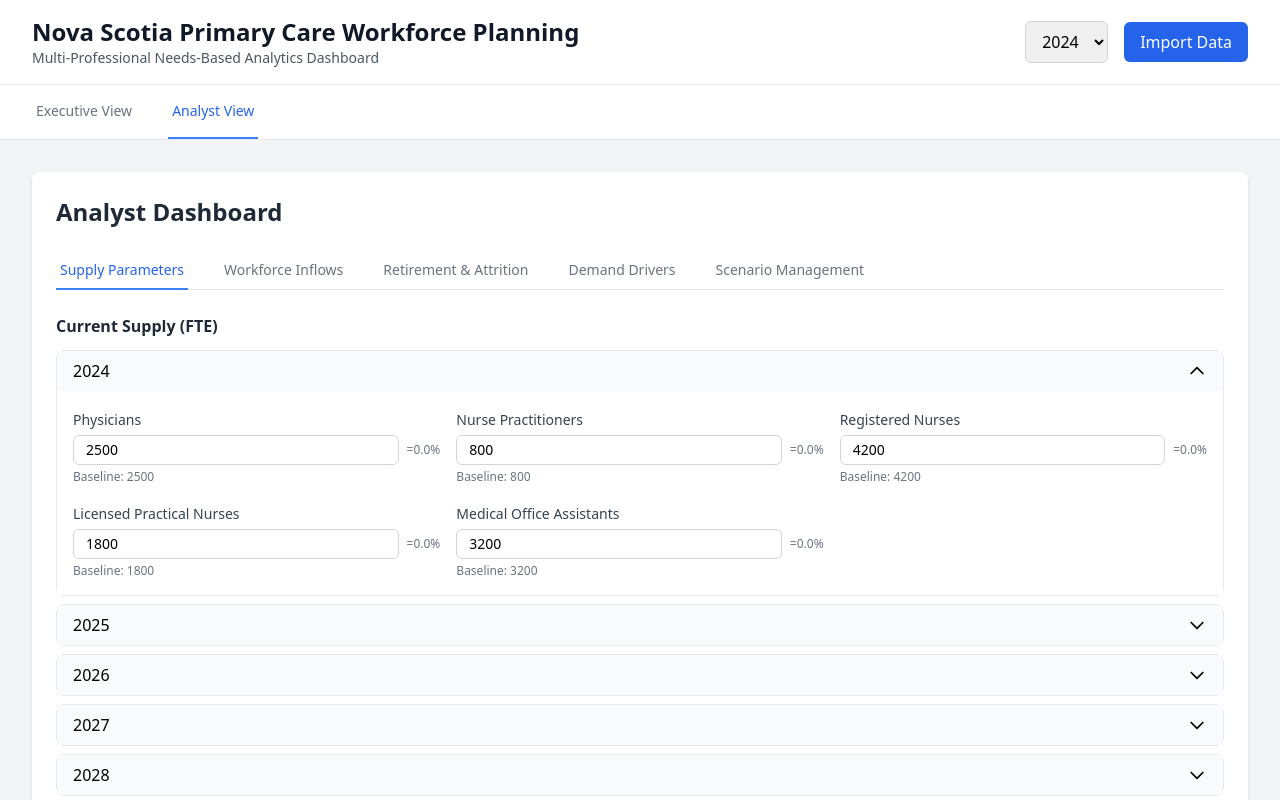
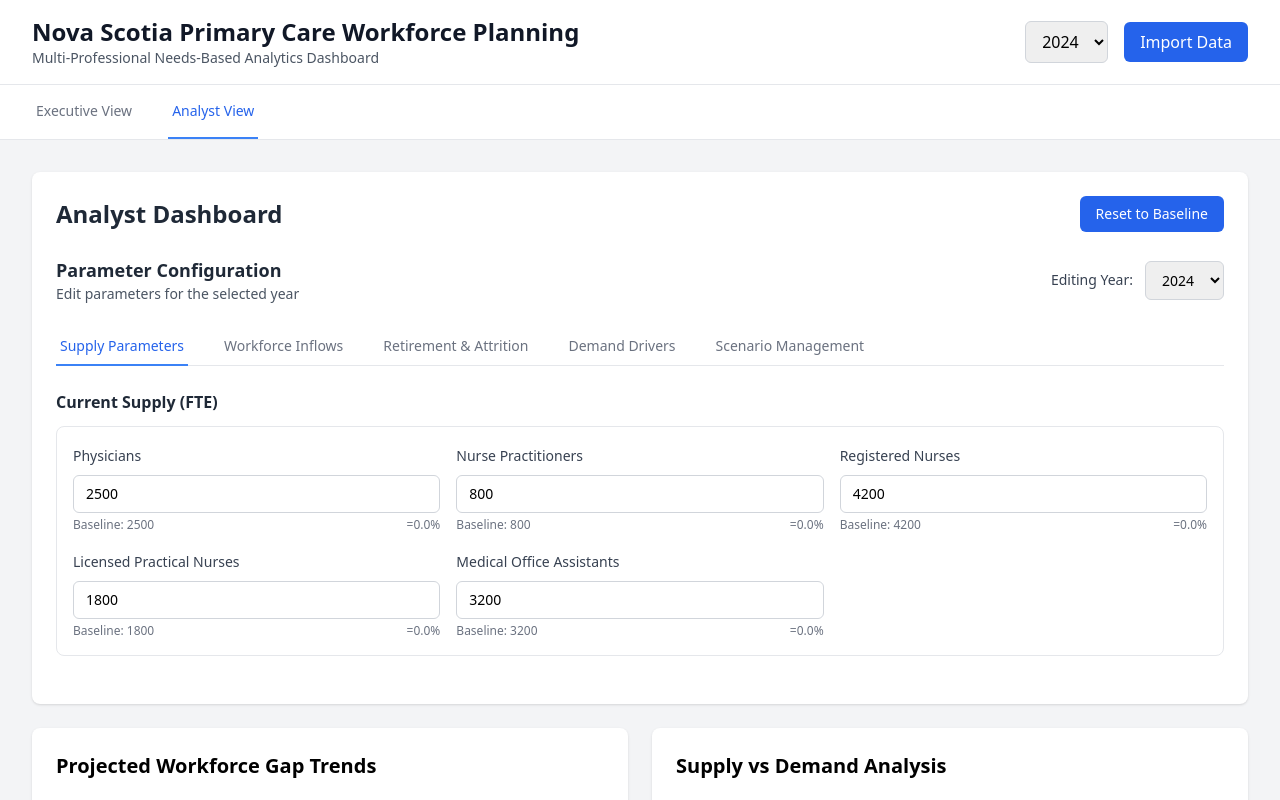
Before and after one commit to joshburslem/COMPASS, a React (Vite) app: page / in a window 1280 px wide. Both pictures are taken after a click on the button "Analyst View". Shown: the top 800 px of the page. Built offline with nearby package versions, Linux system fonts and the light colour scheme.

Commit message:
Restored to 'a39a32eb292e0a7d6dcd27ef494e6a3bf80f662c'
Replit-Restored-To: a39a32eb292e0a7d6dcd27ef494e6a3bf80f662c

```diff
--- a/src/App.jsx
+++ b/src/App.jsx
@@ -11,6 +11,7 @@ function App() {
   const [showDataImport, setShowDataImport] = React.useState(false);
   const [selectedOccupations, setSelectedOccupations] = React.useState(['All']);
   const [activeParameterTab, setActiveParameterTab] = React.useState('supply');
+  const [selectedParameterYear, setSelectedParameterYear] = React.useState(2024);
   const [unsavedChanges, setUnsavedChanges] = React.useState(false);
   const [pendingChanges, setPendingChanges] = React.useState({}); // Track pending parameter changes
 
@@ -250,6 +251,12 @@ function App() {
     setPendingChanges({});
   };
 
+  const resetToBaseline = () => {
+    setEditingParameters(workforceData.baselineParameters);
+    setUnsavedChanges(true);
+    setPendingChanges({});
+  };
+
   const updateParameter = (paramType, year, occupation, value) => {
     const newParams = { ...editingParameters };
     if (!newParams[paramType][year]) {
@@ -410,8 +417,9 @@ function App() {
       <div className="bg-white rounded-lg shadow p-6">
         <div className="flex justify-between items-center mb-6">
           <h2 className="text-2xl font-bold text-gray-800">Analyst Dashboard</h2>
+          <div className="flex items-center space-x-3">
             {unsavedChanges && (
-            <div className="flex items-center space-x-3">
+              <>
                 <span className="text-sm text-orange-600 font-medium">Unsaved changes</span>
                 <button
                   onClick={applyParameterChanges}
@@ -425,8 +433,37 @@ function App() {
                 >
                   Reset
                 </button>
+              </>
+            )}
+            <button
+              onClick={resetToBaseline}
+              className="bg-blue-600 text-white px-4 py-2 rounded-md hover:bg-blue-700 text-sm"
+            >
+              Reset to Baseline
+            </button>
           </div>
-          )}
+        </div>
+
+        {/* Year Selector */}
+        <div className="mb-6">
+          <div className="flex items-center justify-between">
+            <div>
+              <h3 className="text-lg font-semibold text-gray-800">Parameter Configuration</h3>
+              <p className="text-sm text-gray-600">Edit parameters for the selected year</p>
+            </div>
+            <div className="flex items-center space-x-3">
+              <label className="text-sm font-medium text-gray-700">Editing Year:</label>
+              <select
+                value={selectedParameterYear}
+                onChange={(e) => setSelectedParameterYear(parseInt(e.target.value))}
+                className="border border-gray-300 rounded-md px-3 py-2 text-sm focus:outline-none focus:ring-2 focus:ring-blue-500"
+              >
+                {Array.from({length: 11}, (_, i) => 2024 + i).map(year => (
+                  <option key={year} value={year}>{year}</option>
+                ))}
+              </select>
+            </div>
+          </div>
         </div>
 
         {/* Parameter Tabs */}
@@ -604,144 +641,80 @@ function App() {
   );
 
   const ParameterGridWithBaseline = ({ title, parameterType, parameters, baselineParameters, onUpdate, occupations, isPercentage = false }) => {
-    const years = Object.keys(parameters).sort();
-    const [expandedYears, setExpandedYears] = React.useState(new Set(['2024']));
-
-    const toggleYear = (year) => {
-      const newExpanded = new Set(expandedYears);
-      if (newExpanded.has(year)) {
-        newExpanded.delete(year);
-      } else {
-        newExpanded.add(year);
-      }
-      setExpandedYears(newExpanded);
-    };
-
     return (
       <div>
         <h4 className="font-semibold text-gray-800 mb-3">{title}</h4>
-        <div className="space-y-2">
-          {years.map(year => (
-            <div key={year} className="border rounded-lg">
-              <button
-                onClick={() => toggleYear(year)}
-                className="w-full px-4 py-2 flex justify-between items-center bg-gray-50 hover:bg-gray-100 transition-colors"
-              >
-                <span className="font-medium">{year}</span>
-                <svg
-                  className={`w-5 h-5 transform transition-transform ${expandedYears.has(year) ? 'rotate-180' : ''}`}
-                  fill="none"
-                  stroke="currentColor"
-                  viewBox="0 0 24 24"
-                >
-                  <path strokeLinecap="round" strokeLinejoin="round" strokeWidth={2} d="M19 9l-7 7-7-7" />
-                </svg>
-              </button>
-
-              {expandedYears.has(year) && (
-                <div className="p-4 bg-white">
+        <div className="bg-white border rounded-lg p-4">
           <div className="grid grid-cols-1 md:grid-cols-2 lg:grid-cols-3 gap-4">
             {occupations.map(occ => {
-                      const baseline = baselineParameters[year][occ];
-                      const current = parameters[year][occ];
+              const baseline = baselineParameters[selectedParameterYear][occ];
+              const current = parameters[selectedParameterYear][occ];
               const change = ((current - baseline) / baseline * 100).toFixed(1);
 
               return (
-                        <div key={occ} className="space-y-1">
+                <div key={occ} className="space-y-2">
                   <label className="text-sm font-medium text-gray-700">{occ}</label>
-                          <div className="flex items-center space-x-2">
+                  <div className="space-y-1">
                     <input
                       type="number"
                       step={isPercentage ? "0.01" : "1"}
                       value={current}
-                              onChange={(e) => onUpdate(parameterType, year, occ, e.target.value)}
-                              className="flex-1 border border-gray-300 rounded-md px-3 py-1 text-sm focus:outline-none focus:ring-2 focus:ring-blue-500"
+                      onChange={(e) => onUpdate(parameterType, selectedParameterYear, occ, e.target.value)}
+                      className="w-full border border-gray-300 rounded-md px-3 py-2 text-sm focus:outline-none focus:ring-2 focus:ring-blue-500"
                     />
-                            <span className={`text-xs ${Math.abs(change) < 0.01 ? 'text-gray-500' : change > 0 ? 'text-green-600' : 'text-red-600'}`}>
+                    <div className="flex justify-between items-center text-xs">
+                      <span className="text-gray-500">
+                        Baseline: {isPercentage ? `${(baseline * 100).toFixed(1)}%` : baseline}
+                      </span>
+                      <span className={`font-medium ${Math.abs(change) < 0.01 ? 'text-gray-500' : change > 0 ? 'text-green-600' : 'text-red-600'}`}>
                         {Math.abs(change) < 0.01 ? '=' : change > 0 ? '+' : ''}{change}%
                       </span>
                     </div>
-                          <p className="text-xs text-gray-500">
-                            Baseline: {isPercentage ? `${(baseline * 100).toFixed(1)}%` : baseline}
-                          </p>
+                  </div>
                 </div>
               );
             })}
           </div>
-                </div>
-              )}
-            </div>
-          ))}
         </div>
       </div>
     );
   };
 
   const DemandParameterGrid = ({ title, parameterType, parameters, baselineParameters, onUpdate, categories }) => {
-    const years = Object.keys(parameters).sort();
-    const [expandedYears, setExpandedYears] = React.useState(new Set(['2024']));
-
-    const toggleYear = (year) => {
-      const newExpanded = new Set(expandedYears);
-      if (newExpanded.has(year)) {
-        newExpanded.delete(year);
-      } else {
-        newExpanded.add(year);
-      }
-      setExpandedYears(newExpanded);
-    };
-
     return (
       <div>
         <h4 className="font-semibold text-gray-800 mb-3">{title}</h4>
-        <div className="space-y-2">
-          {years.map(year => (
-            <div key={year} className="border rounded-lg">
-              <button
-                onClick={() => toggleYear(year)}
-                className="w-full px-4 py-2 flex justify-between items-center bg-gray-50 hover:bg-gray-100 transition-colors"
-              >
-                <span className="font-medium">{year}</span>
-                <svg
-                  className={`w-5 h-5 transform transition-transform ${expandedYears.has(year) ? 'rotate-180' : ''}`}
-                  fill="none"
-                  stroke="currentColor"
-                  viewBox="0 0 24 24"
-                >
-                  <path strokeLinecap="round" strokeLinejoin="round" strokeWidth={2} d="M19 9l-7 7-7-7" />
-                </svg>
-              </button>
-
-              {expandedYears.has(year) && (
-                <div className="p-4 bg-white">
+        <div className="bg-white border rounded-lg p-4">
           <div className="grid grid-cols-1 md:grid-cols-2 gap-4">
             {categories.map(cat => {
-                      const baseline = baselineParameters[year][cat];
-                      const current = parameters[year][cat];
+              const baseline = baselineParameters[selectedParameterYear][cat];
+              const current = parameters[selectedParameterYear][cat];
+              const change = ((current - baseline) / baseline * 100).toFixed(1);
 
               return (
-                        <div key={cat} className="space-y-1">
+                <div key={cat} className="space-y-2">
                   <label className="text-sm font-medium text-gray-700">{cat}</label>
-                          <div className="flex items-center space-x-2">
+                  <div className="space-y-1">
                     <input
                       type="number"
                       step="0.001"
                       value={current}
-                              onChange={(e) => updateParameter(parameterType, year, cat, e.target.value)}
-                              className="flex-1 border border-gray-300 rounded-md px-3 py-1 text-sm focus:outline-none focus:ring-2 focus:ring-blue-500"
+                      onChange={(e) => updateParameter(parameterType, selectedParameterYear, cat, e.target.value)}
+                      className="w-full border border-gray-300 rounded-md px-3 py-2 text-sm focus:outline-none focus:ring-2 focus:ring-blue-500"
                     />
+                    <div className="flex justify-between items-center text-xs">
+                      <span className="text-gray-500">
+                        Baseline: {(baseline * 100).toFixed(1)}%
+                      </span>
+                      <span className={`font-medium ${Math.abs(change) < 0.01 ? 'text-gray-500' : change > 0 ? 'text-green-600' : 'text-red-600'}`}>
+                        {Math.abs(change) < 0.01 ? '=' : change > 0 ? '+' : ''}{change}%
+                      </span>
                     </div>
-                          <p className="text-xs text-gray-500">
-                            Baseline: {(baseline * 100).toFixed(1)}%
-                          </p>
+                  </div>
                 </div>
               );
             })}
           </div>
-                </div>
-              )}
-            </div>
-          ))}
         </div>
       </div>
     );
```
Lines whose indentation alone changed are shown as unchanged.
